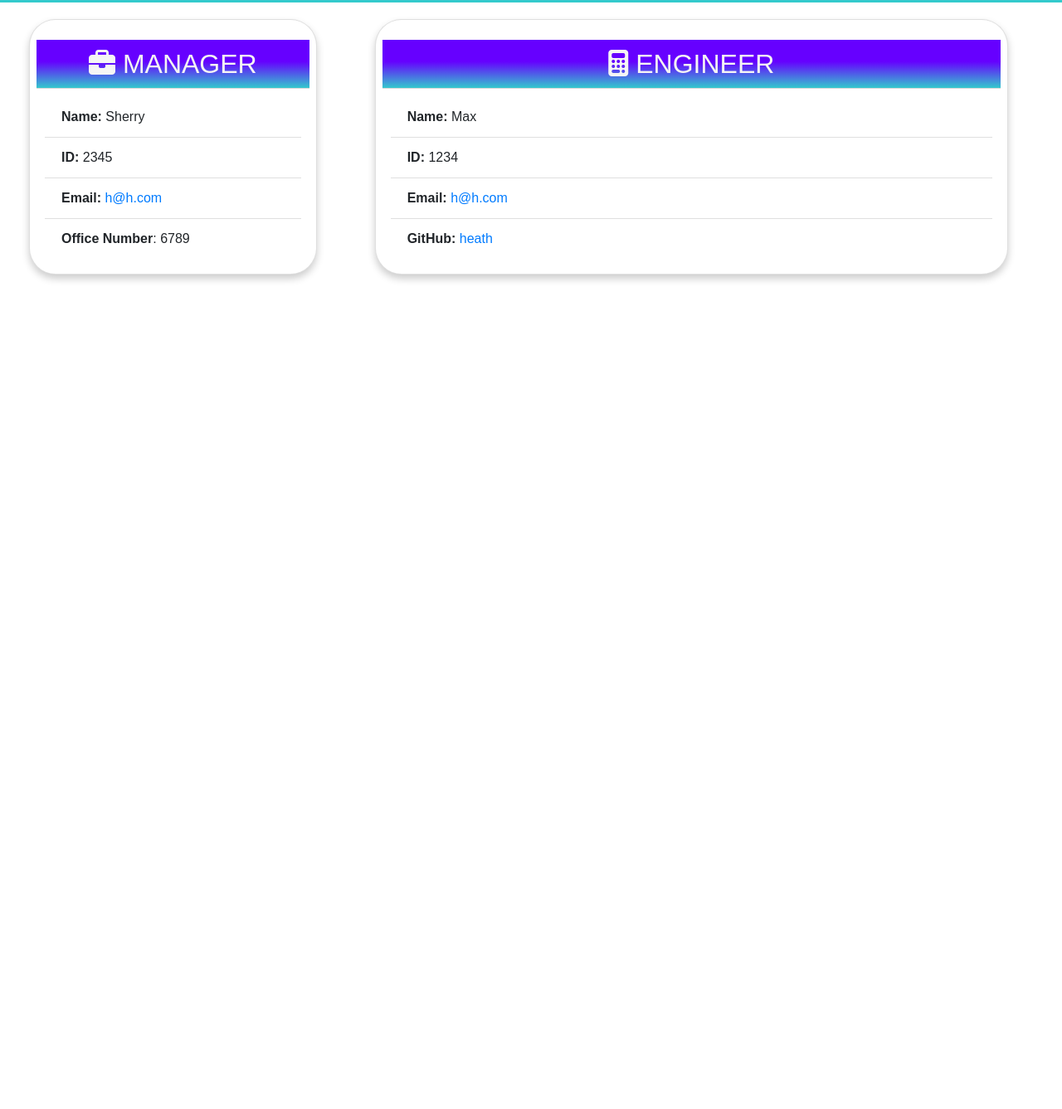
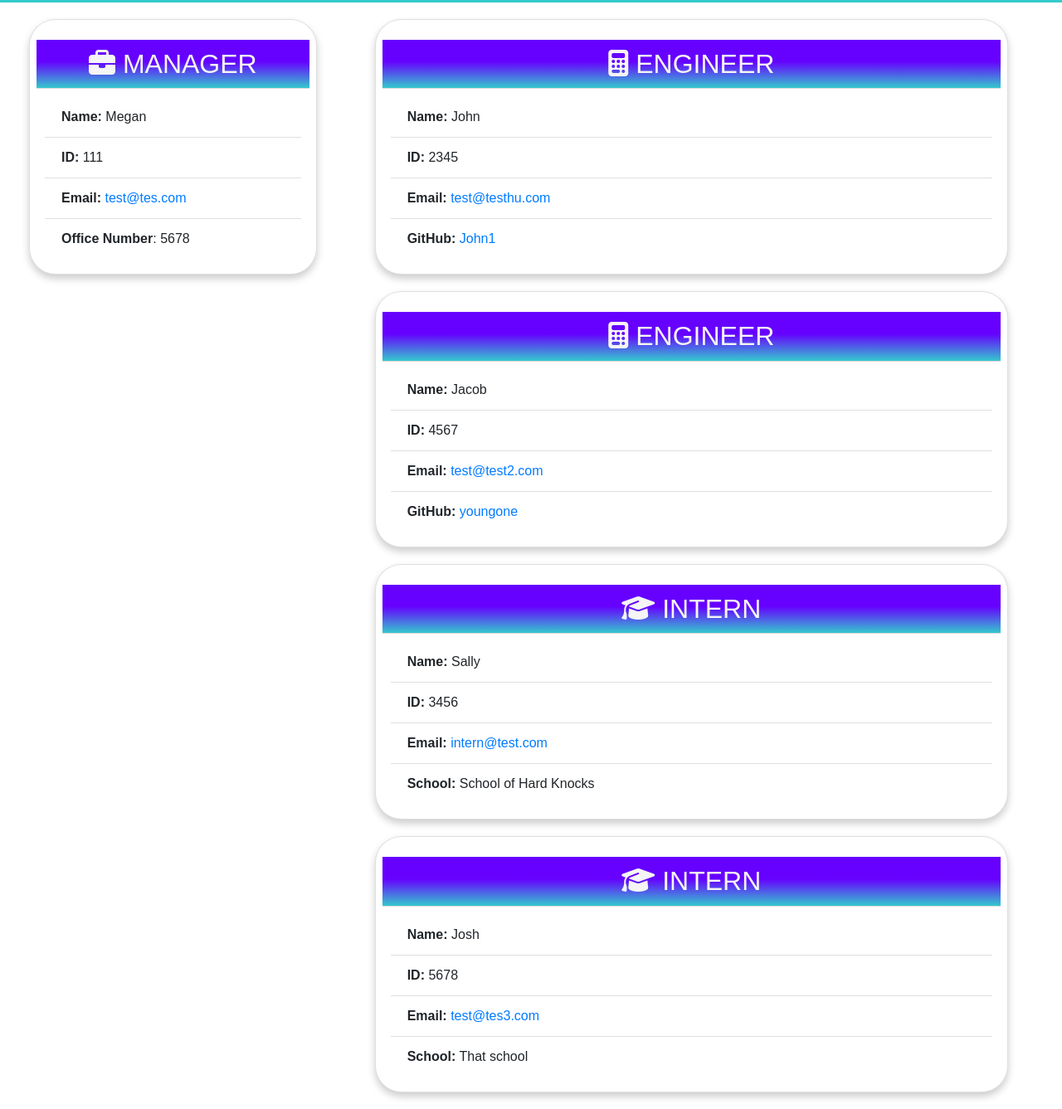
Before and after one commit to youngff43/south-machine, a website: page dist/index.html in a window 1280 px wide. Shown: the part 157-1494 px from the top of the page at 83% size. Before the commit the page ends 800 px from the top, so only its background shows below. Drawn offline with nearby package versions, Linux system fonts and the light colour scheme.

Commit message:
Final Update to ReadME

```diff
--- a/dist/index.html
+++ b/dist/index.html
@@ -26,10 +26,10 @@
         </div>
         <div class="card-body">
             <ul class="list-group list-group-flush">
-                <li class="list-group-item"><span class="font-weight-bold">Name:</span> Sherry</li>
-                <li class="list-group-item"><span class="font-weight-bold">ID:</span> 2345</li>
-                <li class="list-group-item"><span class="font-weight-bold">Email:</span> <a href="mailto:h@h.com">h@h.com</a></li>
-                <li class="list-group-item"><span class="font-weight-bold">Office Number</span>: 6789</li>
+                <li class="list-group-item"><span class="font-weight-bold">Name:</span> Megan</li>
+                <li class="list-group-item"><span class="font-weight-bold">ID:</span> 111</li>
+                <li class="list-group-item"><span class="font-weight-bold">Email:</span> <a href="mailto:test@tes.com">test@tes.com</a></li>
+                <li class="list-group-item"><span class="font-weight-bold">Office Number</span>: 5678</li>
             </ul>
         </div>
         </div>
@@ -45,14 +45,56 @@
         </div>
         <div class="card-body">
             <ul class="list-group list-group-flush">
-                <li class="list-group-item"><span class="font-weight-bold">Name:</span> Max</li>
-                <li class="list-group-item"><span class="font-weight-bold">ID:</span> 1234</li>
-                <li class="list-group-item"><span class="font-weight-bold">Email:</span> <a href="mailto:h@h.com">h@h.com</a></li>
-                <li class="list-group-item"><span class="font-weight-bold">GitHub:</span> <a href="https://github.com/heath" target="_blank">heath</a></li>
+                <li class="list-group-item"><span class="font-weight-bold">Name:</span> John</li>
+                <li class="list-group-item"><span class="font-weight-bold">ID:</span> 2345</li>
+                <li class="list-group-item"><span class="font-weight-bold">Email:</span> <a href="mailto:test@testhu.com">test@testhu.com</a></li>
+                <li class="list-group-item"><span class="font-weight-bold">GitHub:</span> <a href="https://github.com/John1" target="_blank">John1</a></li>
             </ul>
         </div>
         </div>
 
+        <div class="card employee-card">
+        <div class="card-header">
+            <h2 class="card-title text-center"><i class="fa-solid fa-calculator"></i></i> ENGINEER </h2>
+        </div>
+        <div class="card-body">
+            <ul class="list-group list-group-flush">
+                <li class="list-group-item"><span class="font-weight-bold">Name:</span> Jacob</li>
+                <li class="list-group-item"><span class="font-weight-bold">ID:</span> 4567</li>
+                <li class="list-group-item"><span class="font-weight-bold">Email:</span> <a href="mailto:test@test2.com">test@test2.com</a></li>
+                <li class="list-group-item"><span class="font-weight-bold">GitHub:</span> <a href="https://github.com/youngone" target="_blank">youngone</a></li>
+            </ul>
+        </div>
+        </div>
+
+
+        <div class="card employee-card">
+        <div class="card-header">
+            <h2 class="card-title text-center"><i class="fa-solid fa-graduation-cap"></i> INTERN </h2>
+        </div>
+        <div class="card-body">
+            <ul class="list-group list-group-flush">
+                <li class="list-group-item"><span class="font-weight-bold">Name:</span> Sally</li>
+                <li class="list-group-item"><span class="font-weight-bold">ID:</span> 3456</li>
+                <li class="list-group-item"><span class="font-weight-bold">Email:</span> <a href="mailto:intern@test.com">intern@test.com</a></li>
+                <li class="list-group-item"><span class="font-weight-bold">School:</span> School of Hard Knocks</li>
+            </ul>
+        </div>
+        </div>
+
+        <div class="card employee-card">
+        <div class="card-header">
+            <h2 class="card-title text-center"><i class="fa-solid fa-graduation-cap"></i> INTERN </h2>
+        </div>
+        <div class="card-body">
+            <ul class="list-group list-group-flush">
+                <li class="list-group-item"><span class="font-weight-bold">Name:</span> Josh</li>
+                <li class="list-group-item"><span class="font-weight-bold">ID:</span> 5678</li>
+                <li class="list-group-item"><span class="font-weight-bold">Email:</span> <a href="mailto:test@tes3.com">test@tes3.com</a></li>
+                <li class="list-group-item"><span class="font-weight-bold">School:</span> That school</li>
+            </ul>
+        </div>
+        </div>
 
                     </div>
                 </div>
```
Also changed, not shown: README.md, dist/css/images/terminal.png (added), dist/css/images/web-page.png (added), 1 other file.
